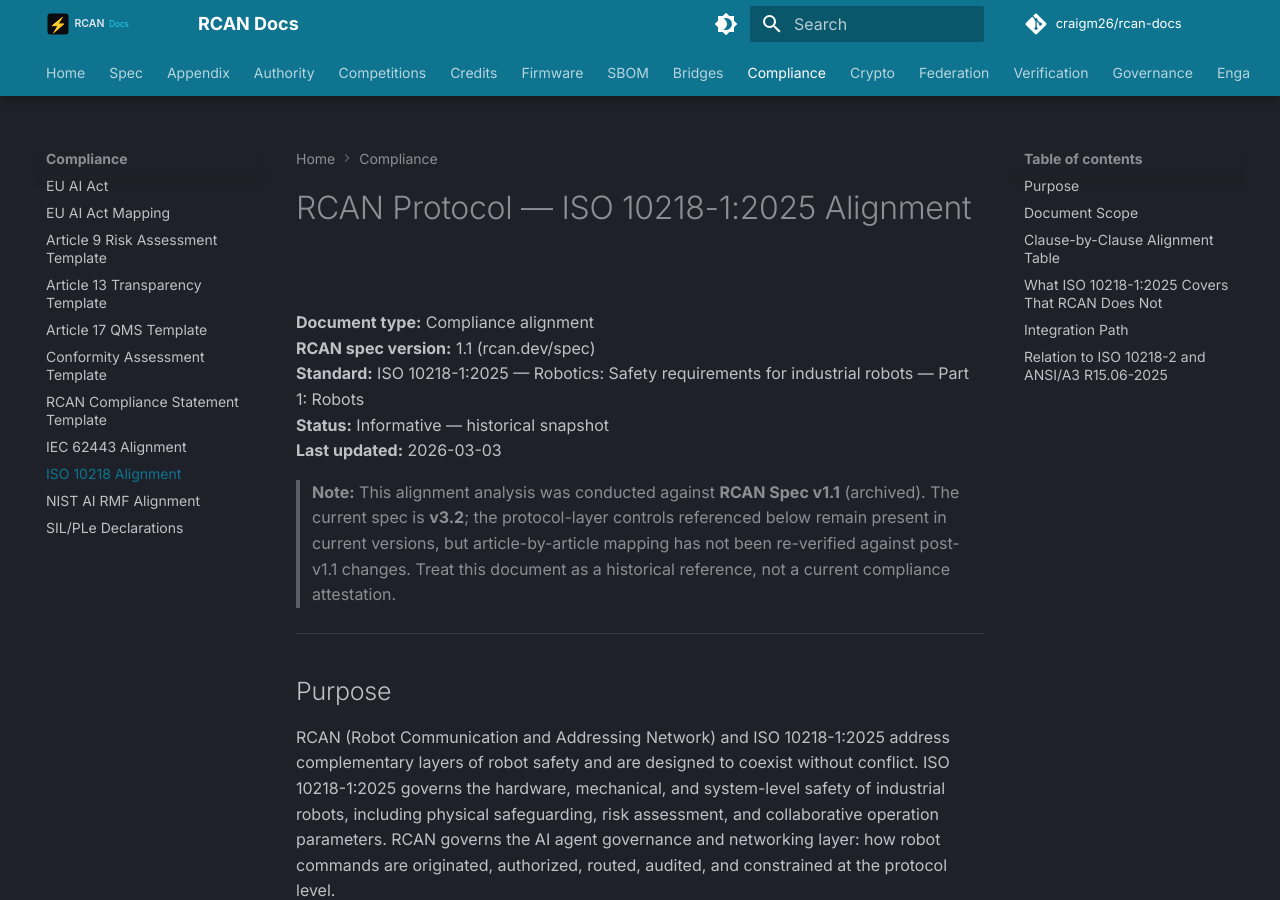
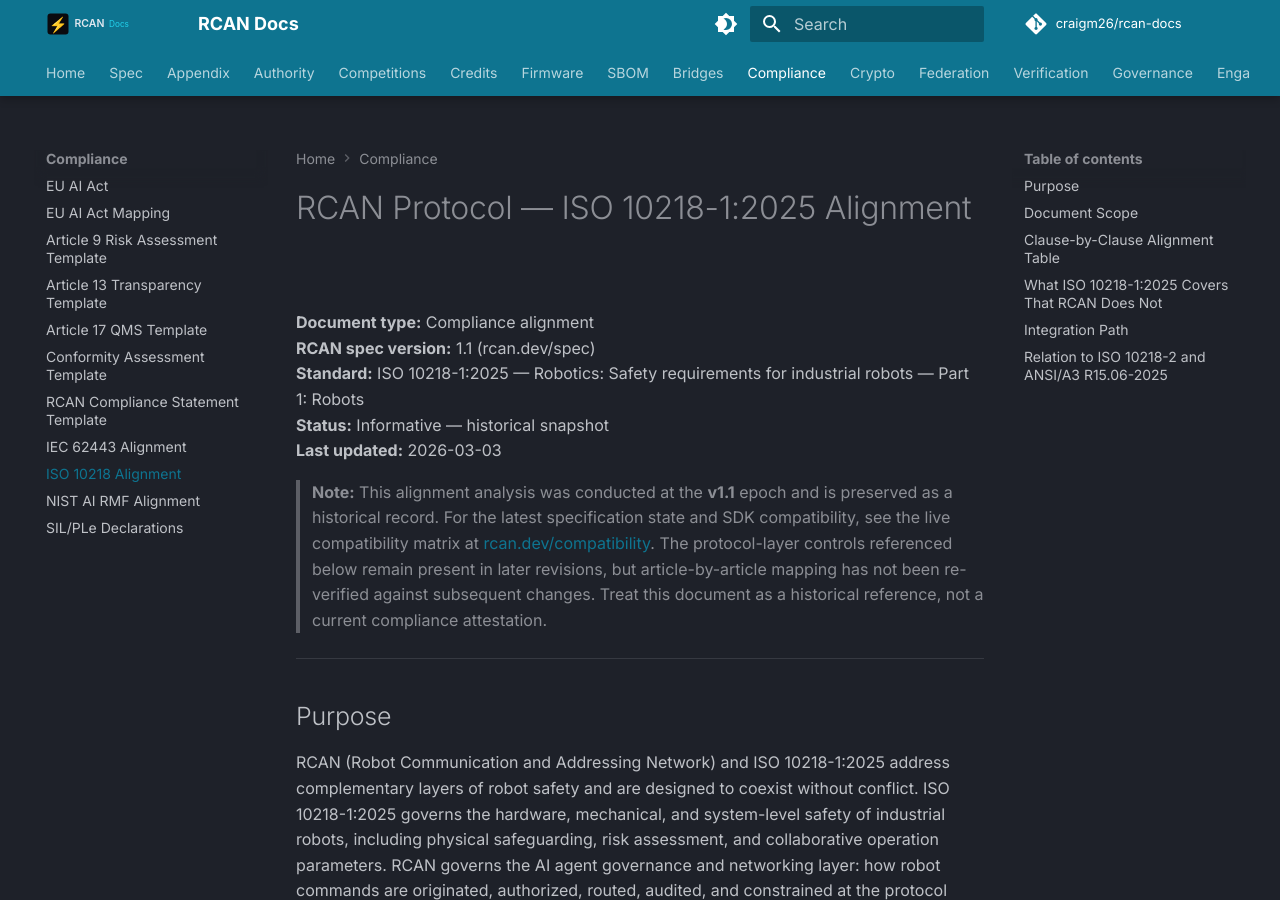
Before and after one commit to craigm26/rcan-docs, an MkDocs documentation site: the page built from docs/compliance/iso-10218-alignment.md, in a window 1280 px wide and 900 px high. Built offline with MkDocs 1.6.1 and Material for MkDocs 9.7.7, drawn with Linux system fonts in a browser that asks for light colours; comment, search, counter and statistics services are not loaded; the version menu is left out.

Commit message:
fix(lint): rephrase historical-snapshot callout to satisfy §8 lint rules
The previous callout text tripped two forbidden-phrase rules:
- spec-version-hardcoded: "Spec v1.1"
- current-spec-version: "current spec"

Rephrased to:
- Drop "Spec v1.1" — use "the **v1.1** epoch" (no "Spec" prefix)
- Drop "current spec is **v3.2**" — point to live compatibility
  matrix at rcan.dev/compatibility per the lint's recommended
  replacement hint
- "post-v1.1 changes" → "subsequent changes" (avoids any version-
  string suffix concern)

Semantic intent unchanged: the callout still flags the file as
a historical v1.1 snapshot and directs readers to the current
state via the compatibility matrix link.

Co-Authored-By: Claude Opus 4.7 (1M context) <noreply@anthropic.com>

```diff
--- a/docs/compliance/iso-10218-alignment.md
+++ b/docs/compliance/iso-10218-alignment.md
@@ -6,7 +6,7 @@
 **Status:** Informative — historical snapshot
 **Last updated:** 2026-03-03
 
-> **Note:** This alignment analysis was conducted against **RCAN Spec v1.1** (archived). The current spec is **v3.2**; the protocol-layer controls referenced below remain present in current versions, but article-by-article mapping has not been re-verified against post-v1.1 changes. Treat this document as a historical reference, not a current compliance attestation.
+> **Note:** This alignment analysis was conducted at the **v1.1** epoch and is preserved as a historical record. For the latest specification state and SDK compatibility, see the live compatibility matrix at [rcan.dev/compatibility](https://rcan.dev/compatibility). The protocol-layer controls referenced below remain present in later revisions, but article-by-article mapping has not been re-verified against subsequent changes. Treat this document as a historical reference, not a current compliance attestation.
 
 ---
 
```
Also changed, not shown: docs/compliance/nist-ai-rmf-alignment.md (+1 -1 lines).
